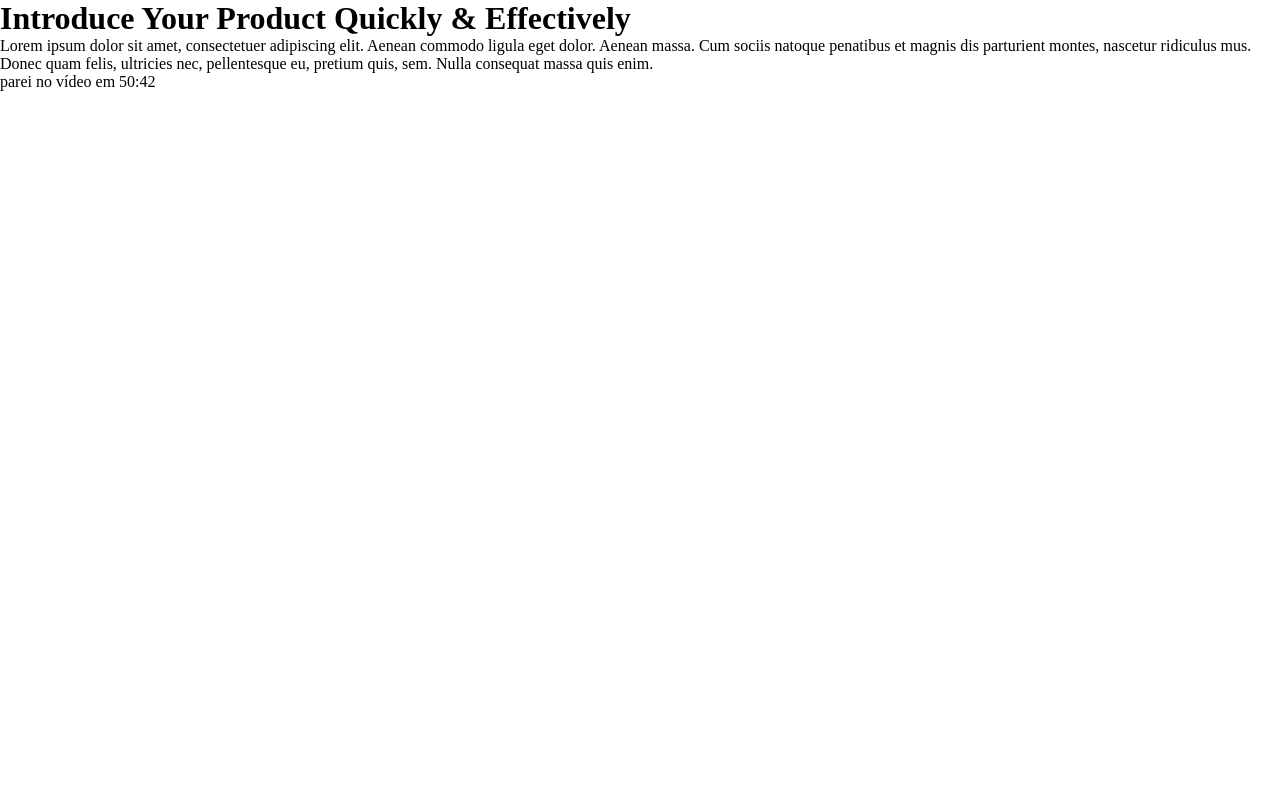
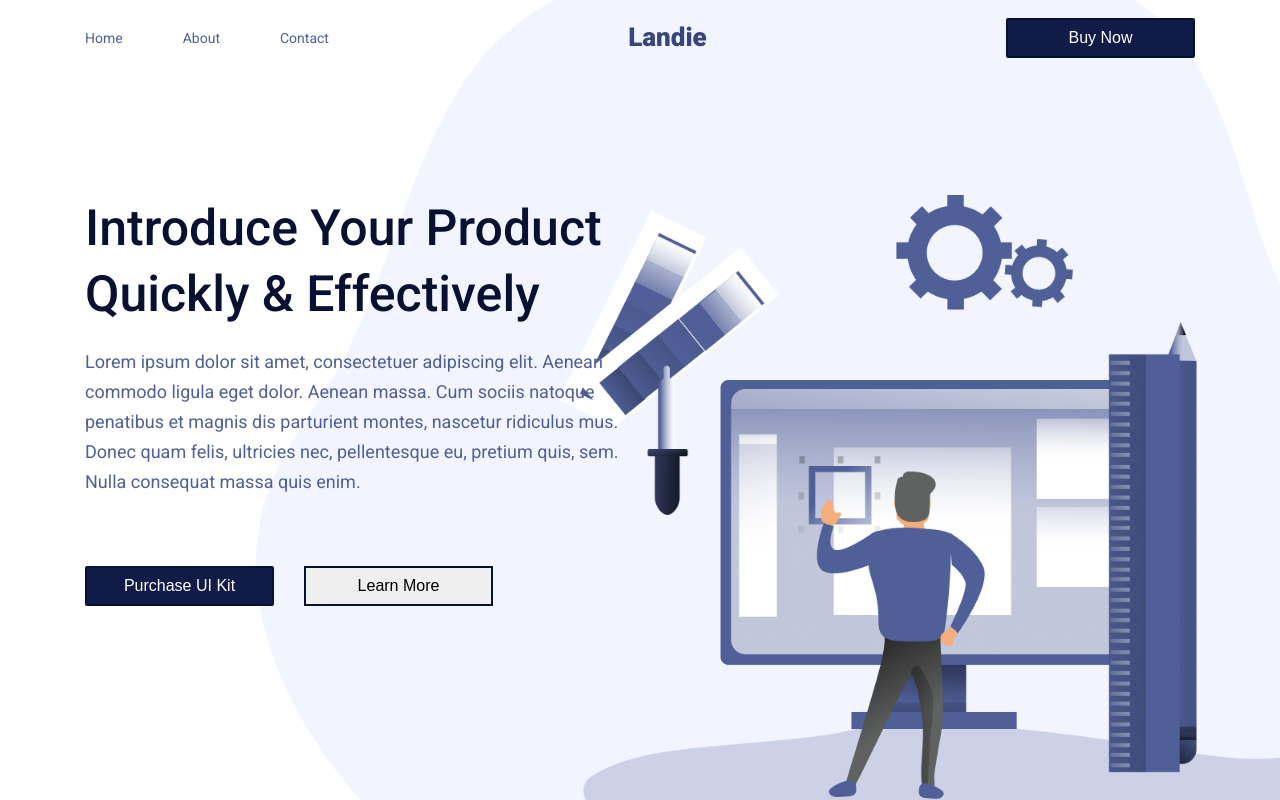
Before and after one commit to Hamilton-junior/estudo-de-caso-02, a plain HTML site: page index.html in a window 1280 px wide. Drawn offline with Linux system fonts and the light colour scheme.

Commit message:
first section of landing page created

```diff
--- a/assets/styles.css
+++ b/assets/styles.css
@@ -4,3 +4,100 @@
   padding: 0;
   box-sizing: border-box;
 }
+
+body,
+html {
+  font-family: "Roboto", sans-serif;
+}
+
+a,
+button {
+  cursor: pointer;
+  text-decoration: none;
+}
+
+.header {
+  height: 100vh;
+  background-image: url("./images/header-image.png");
+  background-repeat: no-repeat;
+  background-position: right top;
+  background-size: 1024px;
+  display: flex;
+  justify-content: center;
+  flex-direction: column;
+}
+
+.container {
+  max-width: 1110px;
+  margin: 0 auto;
+  width: 100%;
+}
+.nav-bar {
+  position: fixed;
+  top: 0;
+  width: 100%;
+}
+.nav-bar .container {
+  display: flex;
+  justify-content: space-between;
+  padding: 18px 0px;
+}
+.intro {
+  width: 50%;
+}
+.intro .intro-title {
+  font-weight: 500;
+  font-size: 50px;
+  line-height: 66px;
+  color: #091133;
+  margin-bottom: 20px;
+}
+.intro .intro-description {
+  font-weight: 400;
+  font-size: 18px;
+  line-height: 30px;
+  color: #505f98;
+  margin-bottom: 69px;
+}
+
+.intro .intro-buttons {
+  display: flex;
+  gap: 30px;
+}
+.links {
+  display: flex;
+  align-items: center;
+  gap: 60px;
+}
+
+.link {
+  color: #505f98;
+  font-weight: 400;
+  font-size: 14px;
+  line-height: 24px;
+}
+
+.logo {
+  line-height: 38px;
+  font-size: 26px;
+  font-weight: 900;
+  color: #37447e;
+}
+
+.button {
+  font-weight: 500;
+  min-width: 189px;
+  font-size: 16px;
+  line-height: 26px;
+  padding: 5px 0;
+  border: 2px solid #091133;
+}
+.button__primary {
+  color: #fff;
+  border-radius: 2px;
+  background-color: #111b47;
+}
+.button__outlined {
+  color: #091133;
+  background-color: transparent;
+}
--- a/index.html
+++ b/index.html
@@ -6,15 +6,33 @@
   <meta http-equiv="X-UA-Compatible" content="IE=edge">
   <meta name="viewport" content="width=device-width, initial-scale=1.0">
   <title>Landing Page</title>
+  <link rel="preconnect" href="https://fonts.googleapis.com">
+  <link rel="preconnect" href="https://fonts.gstatic.com" crossorigin>
+  <link href="https://fonts.googleapis.com/css2?family=Roboto:wght@300;400;500;700;900&display=swap" rel="stylesheet">
   <link rel="stylesheet" href="./assets/styles.css">
 </head>
 
 <body>
   <header class="header">
-    <h1>Introduce Your Product Quickly & Effectively</h1>
-    <p>Lorem ipsum dolor sit amet, consectetuer adipiscing elit. Aenean commodo ligula eget dolor. Aenean massa. Cum sociis natoque penatibus et magnis dis parturient montes, nascetur ridiculus mus. Donec quam felis, ultricies nec, pellentesque eu, pretium quis, sem. Nulla consequat massa quis enim.</p>
+    <nav class="nav-bar">
+      <div class="container">
+        <div class="links">
+          <a href="#" class="link">Home</a><a href="#" class="link">About</a><a href="#" class="link">Contact</a>
+        </div>
+        <span class="logo">Landie</span>
+        <button class="button button__primary">Buy Now</button>
+      </div>
+    </nav>
+    <div class="container">
+      <div class="intro">
+        <h1 class="intro-title">Introduce Your Product Quickly & Effectively</h1>
+        <p class="intro-description">Lorem ipsum dolor sit amet, consectetuer adipiscing elit. Aenean commodo ligula eget dolor. Aenean massa. Cum sociis natoque penatibus et magnis dis parturient montes, nascetur ridiculus mus. Donec quam felis, ultricies nec, pellentesque eu, pretium quis, sem. Nulla consequat massa quis enim.</p>
+        <div class="intro-buttons">
+          <button class="button button__primary">Purchase UI Kit</button><button class="button button_outlined">Learn More</button>
+        </div>
+      </div>
+    </div>
   </header>
-  <p>parei no vídeo em 50:42</p>
 </body>
 
 </html>
```
Also changed, not shown: assets/images/header-image.png (added).
